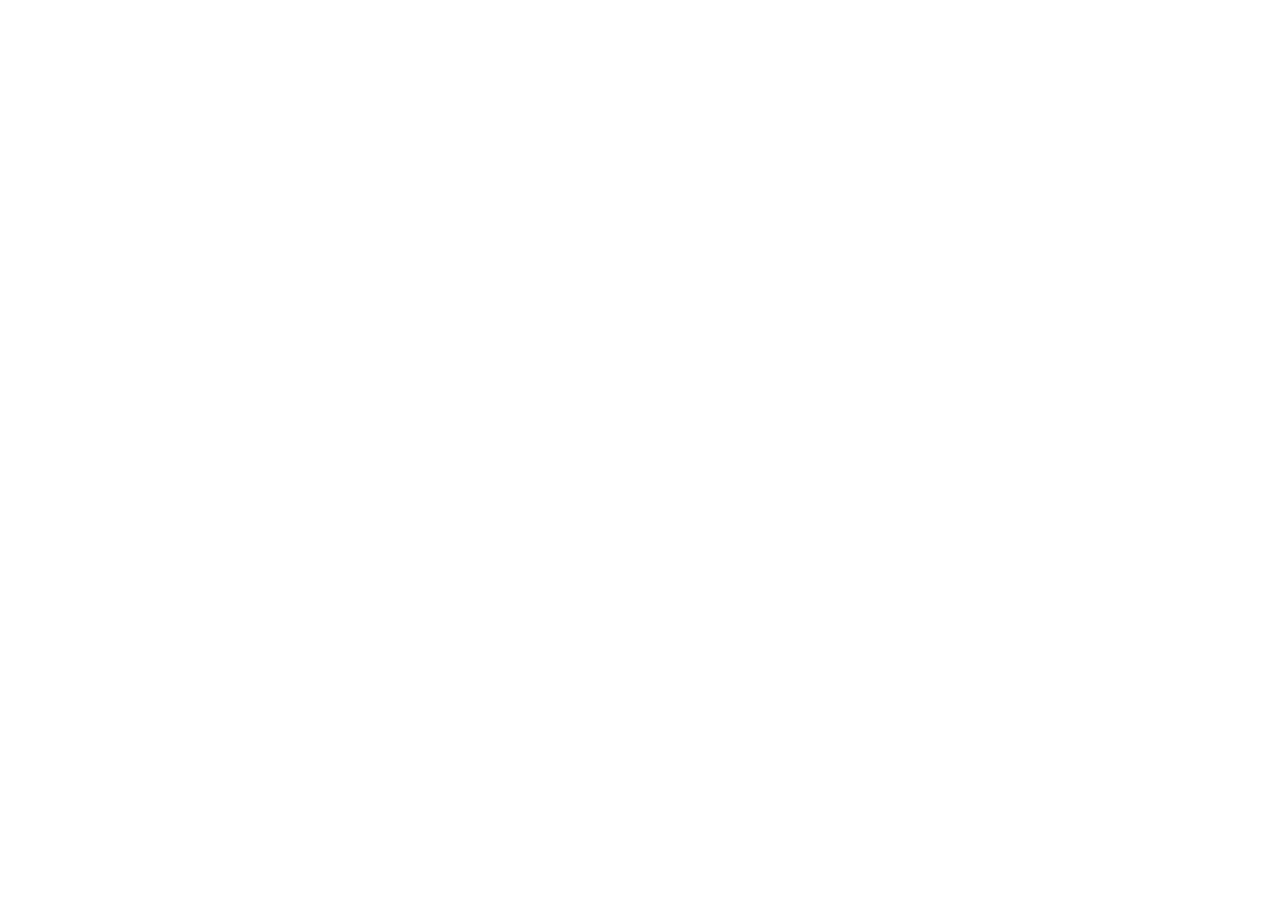
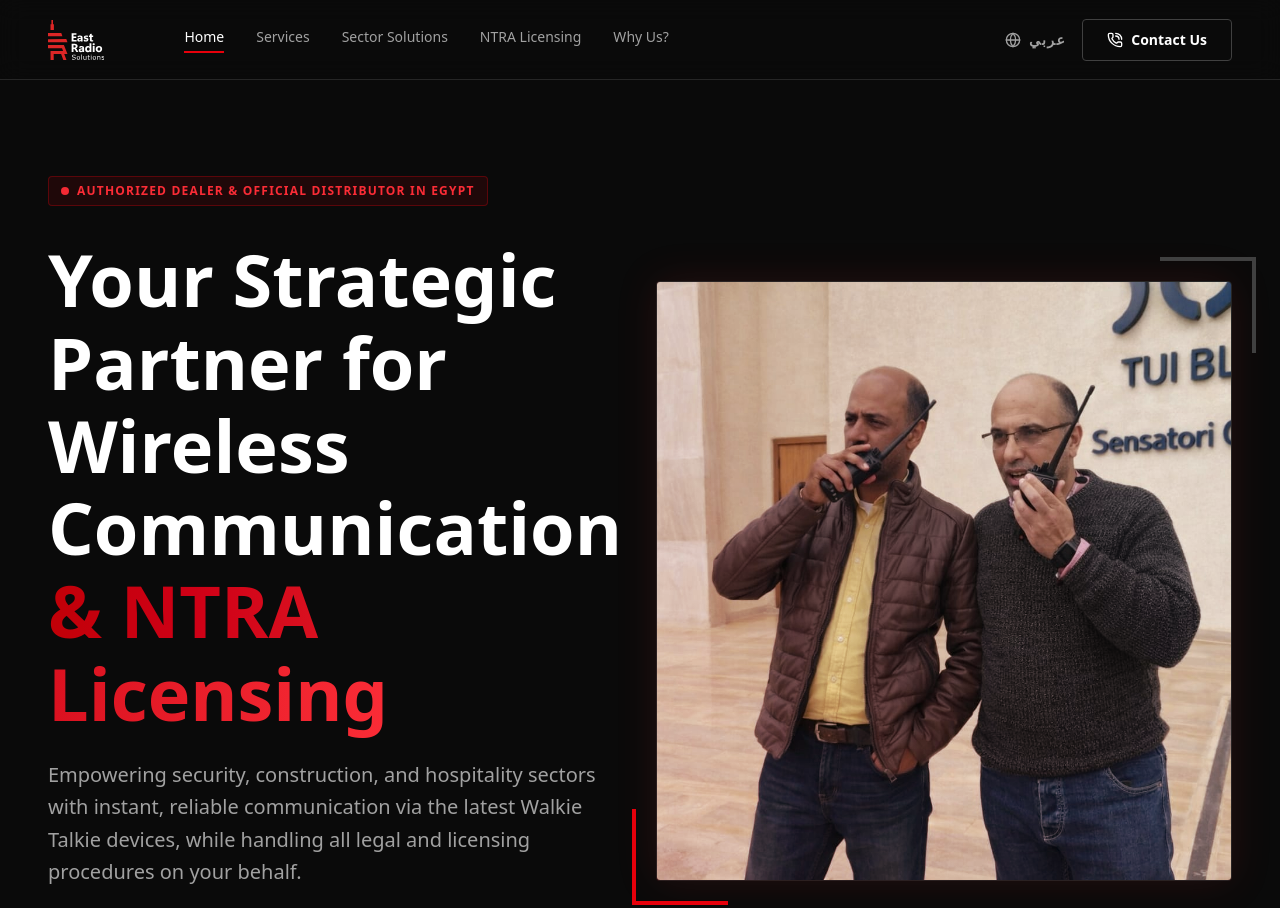
Before and after one commit to aszx100/ERS, a plain HTML site: page index.html in a window 1280 px wide. Shown: the top 908 px of the page. Before the commit the page ends 800 px from the top, so only its background shows below. Drawn offline with Linux system fonts and the light colour scheme; the site is published under a folder, as on GitHub Pages, so addresses that start at the root find nothing; a web font is replaced by a local one.

Commit message:
Update index.html

```diff
--- a/index.html
+++ b/index.html
@@ -4,8 +4,8 @@
     <meta charset="UTF-8" />
     <meta name="viewport" content="width=device-width, initial-scale=1.0" />
     <title>My Google AI Studio App</title>
-    <script type="module" crossorigin src="/assets/index-F6U7fMm4.js"></script>
-    <link rel="stylesheet" crossorigin href="/assets/index-BaTwGls3.css">
+    <script type="module" crossorigin src="assets/index-F6U7fMm4.js"></script>
+    <link rel="stylesheet" crossorigin href="assets/index-BaTwGls3.css">
   </head>
   <body>
     <div id="root"></div>
```
